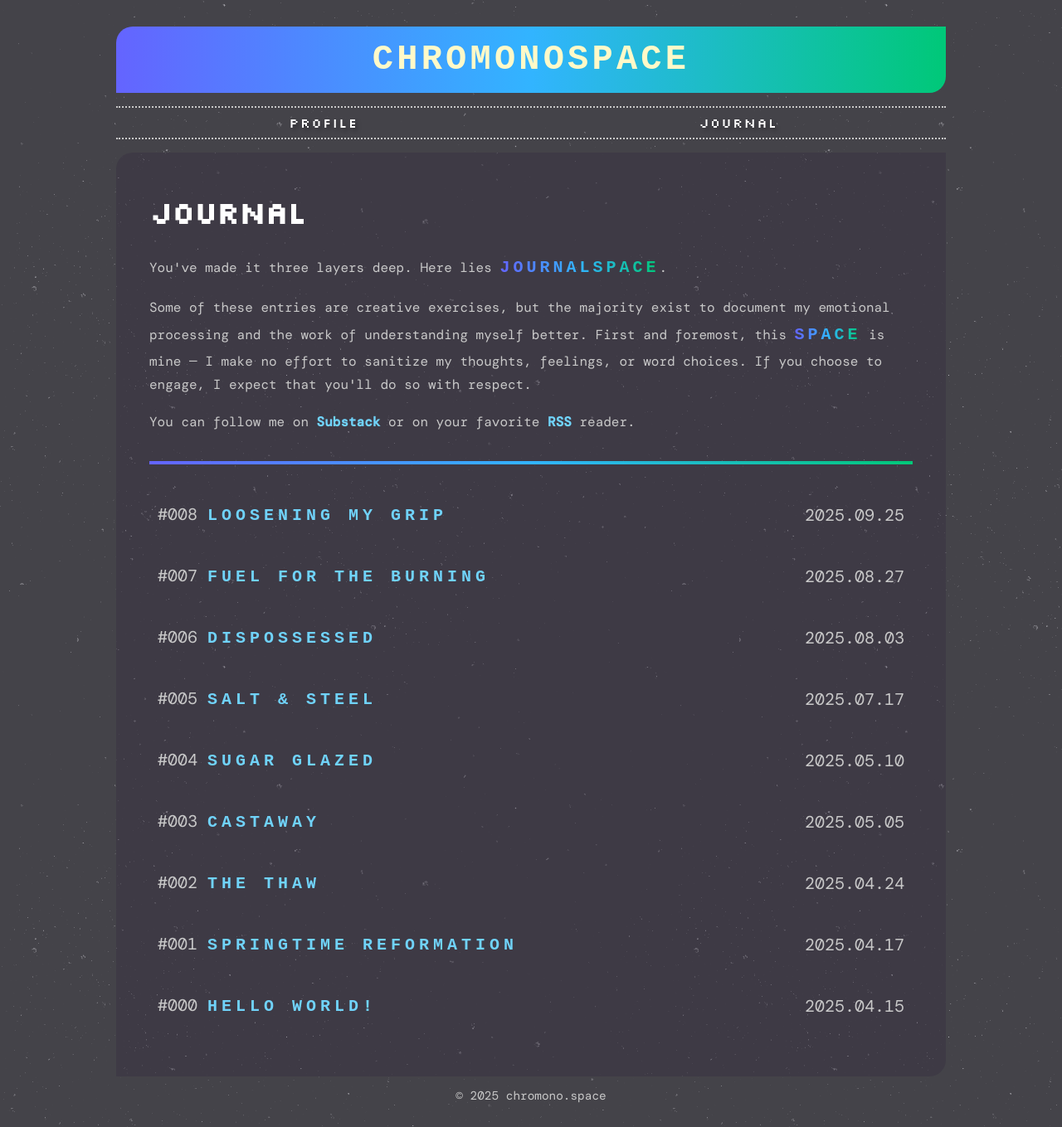
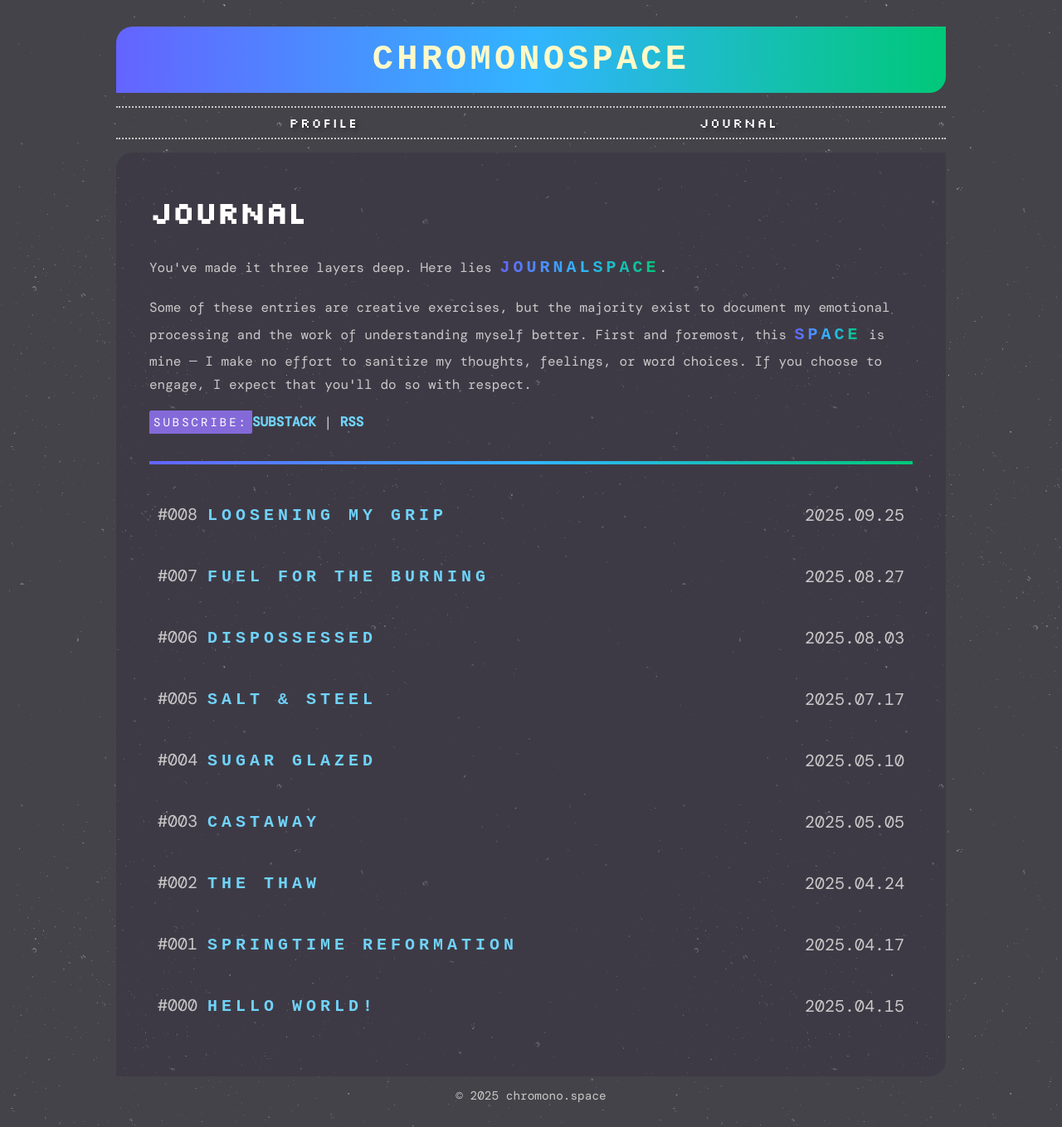
Before and after one commit to iridiumquartz/chromonospace, a Jekyll site: the page built from journal/index.html, in a window 1280 px wide. Shown: the whole page at 83% size. Built offline with Jekyll 4.4.1, drawn with Linux system fonts in a browser that asks for light colours; some web fonts are replaced.

Commit message:
Update index.html

```diff
--- a/journal/index.html
+++ b/journal/index.html
@@ -7,7 +7,7 @@ title: "j o u r n a l ★ s p a c e"
   <h1>Journal</h1>
   <p>You've made it three layers deep. Here lies <strong>JOURNALSPACE</strong>.</p>
   <p>Some of these entries are creative exercises, but the majority exist to document my emotional processing and the work of understanding myself better. First and foremost, this <strong>space</strong> is mine — I make no effort to sanitize my thoughts, feelings, or word choices. If you choose to engage, I expect that you'll do so with respect.</p>
-  <p>You can follow me on <a href="https://chromonospace.substack.com/">Substack</a> or on your favorite <a href="/feed.xml">RSS</a> reader.</p><hr>
+  <p><em>SUBSCRIBE:</em><a href="https://chromonospace.substack.com/">SUBSTACK</a> | <a href="/feed.xml">RSS</a></p><hr>
   {% assign total = site.posts | size %}
   {% for post in site.posts %}
     {% assign n = total | minus: forloop.index0 | minus: 1 %}
```
